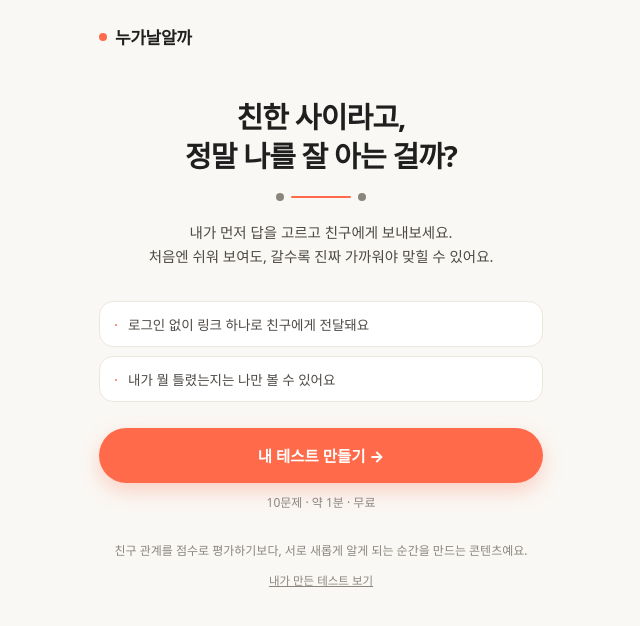
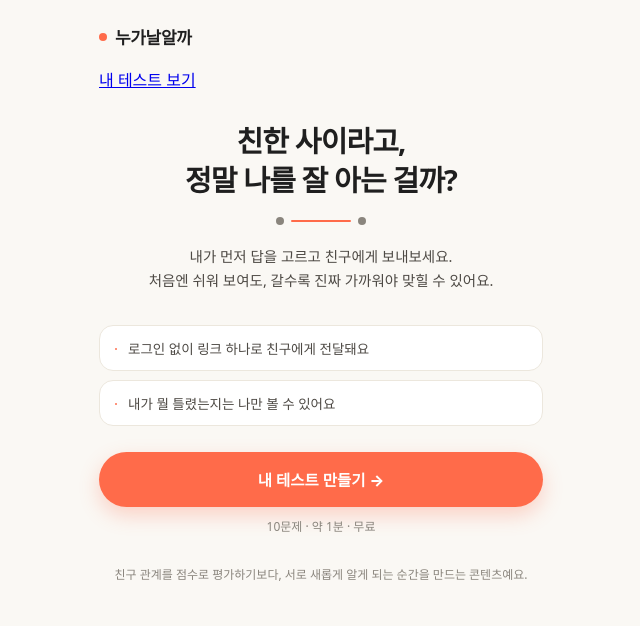
Before and after one commit to chanho-12345/myeotdoya, a website: page index.html in a window 1280 px wide. Shown: the whole page, without its empty margins (319-959 px from the left). Drawn offline with Linux system fonts and the light colour scheme; a web font is replaced by a local one.

Commit message:
Update index.html

```diff
--- a/index.html
+++ b/index.html
@@ -19,7 +19,10 @@
 </head>
 <body>
 <div class="wrap">
-  <div class="brand"><span class="dot"></span> 누가날알까</div>
+  <div class="brand-row">
+    <div class="brand"><span class="dot"></span> 누가날알까</div>
+    <a class="mytests-pill" href="./mytests.html">내 테스트 보기</a>
+  </div>
 
   <div class="hero">
     <h1><span class="line1">친한 사이라고,</span><span class="line2">정말 나를 잘 아는 걸까?</span></h1>
@@ -40,7 +43,6 @@
   </div>
 
   <p class="footer-note">친구 관계를 점수로 평가하기보다, 서로 새롭게 알게 되는 순간을 만드는 콘텐츠예요.</p>
-  <p class="footer-links"><a href="./mytests.html">내가 만든 테스트 보기</a></p>
 </div>
 
 <script>
```
